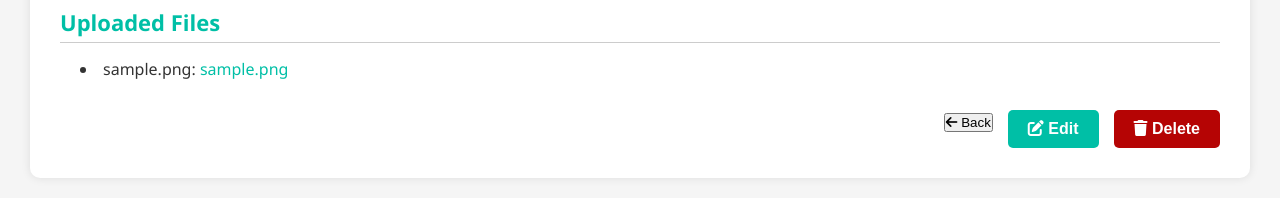
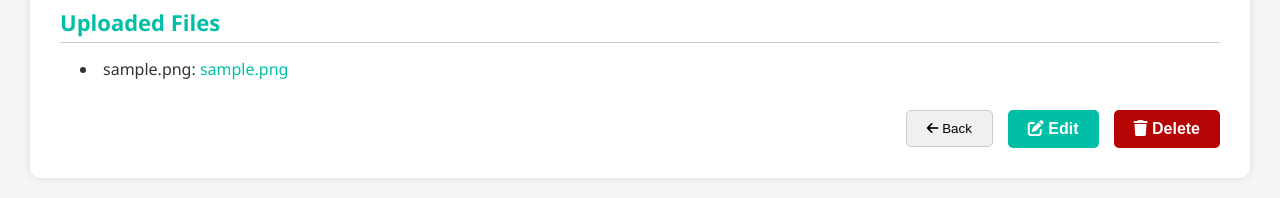
Before and after one commit to arrrpii/HR, a Flask app: page /personal_info/1 in a window 1280 px wide. Shown: the part 1927-2125 px from the top of the page. Run offline with Flask 3, Linux system fonts and the light colour scheme; a user stored in the database is signed in; tables that the repository leaves empty hold one stand-in row (values such as "Sample post").

Commit message:
Update personal_info.css

```diff
--- a/HRproject/static/css/personal_info.css
+++ b/HRproject/static/css/personal_info.css
@@ -109,6 +109,15 @@ body {
   font-weight: bold;
   cursor: pointer;
   font-size: 16px;
+}
+
+.back-btn {
+  /* Style for the back button */
+  background-color: #f0f0f0;
+  border: 1px solid #ccc;
+  padding: 10px 20px;
+  border-radius: 5px;
+  cursor: pointer;
 }
 
 .edit-btn {
```
